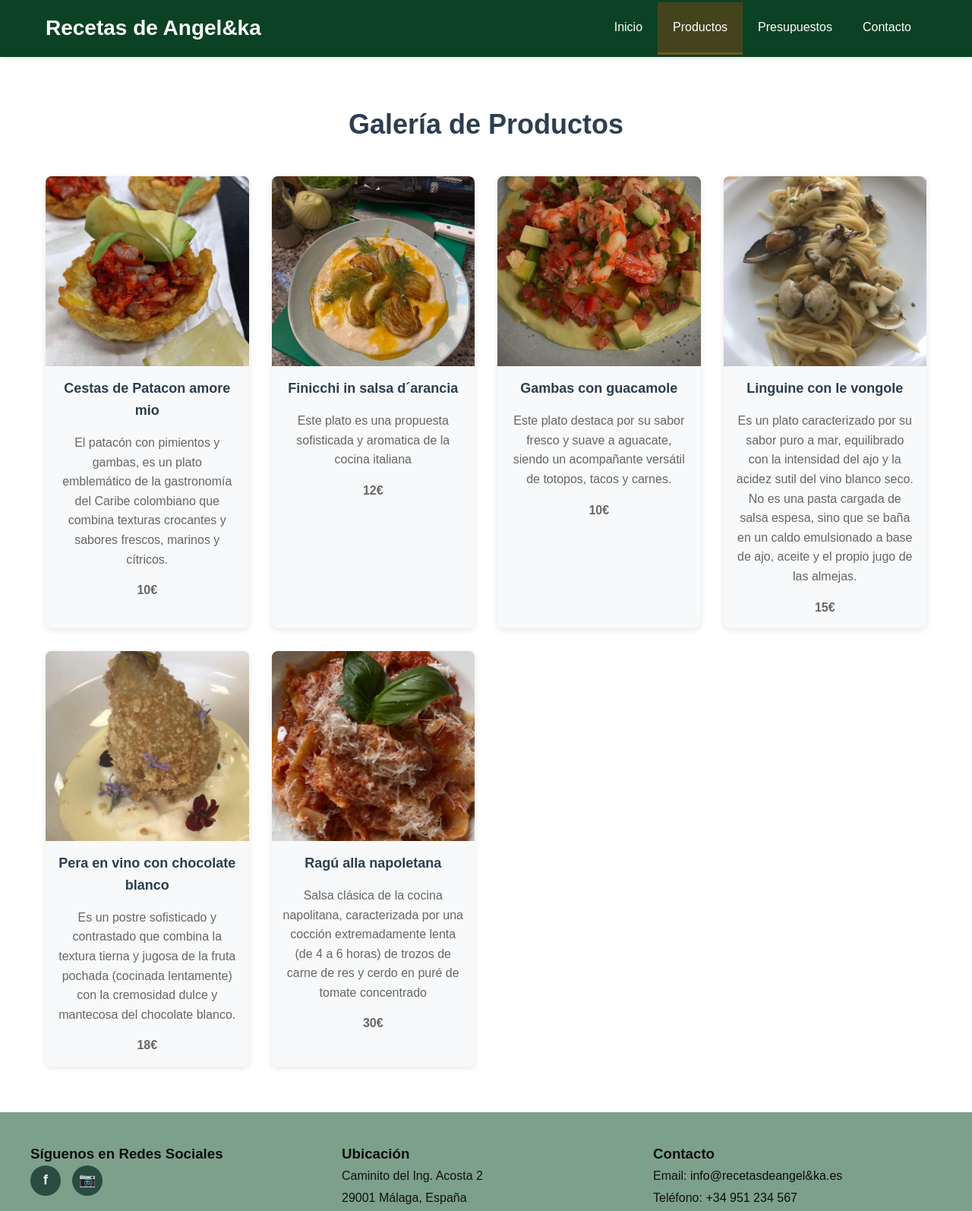
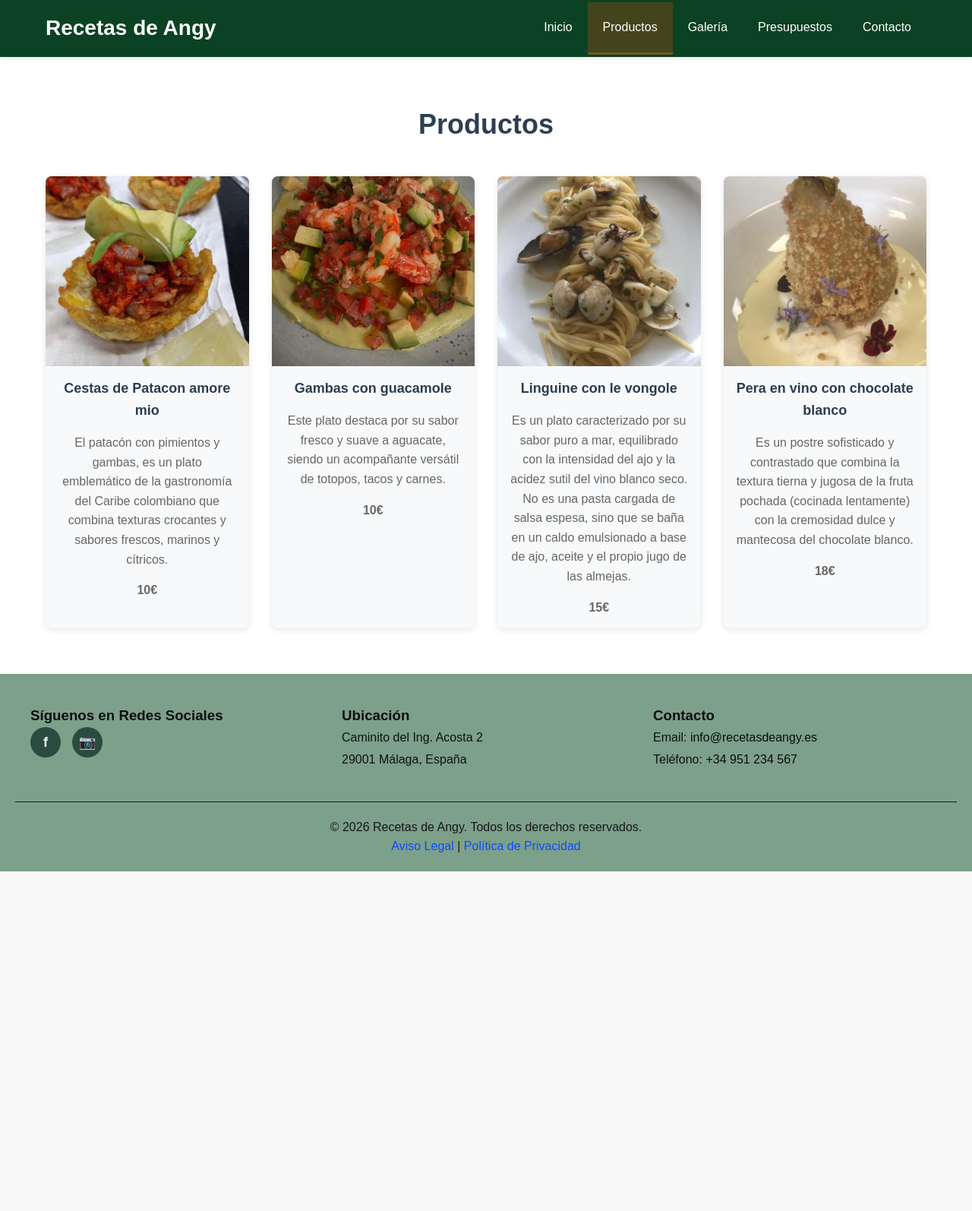
Before and after one commit to lavieja-sara/RecetasdeAngel-ka, a plain HTML site: page views/productos.html in a window 1280 px wide. Shown: the top 1594 px of the page at 76% size. After the commit the page ends 1147 px from the top, so only its background shows below. Drawn offline with Linux system fonts and the light colour scheme.

Commit message:
Add files via upload

```diff
--- a/views/productos.html
+++ b/views/productos.html
@@ -4,7 +4,7 @@
 <head>
     <meta charset="UTF-8">
     <meta name="viewport" content="width=device-width, initial-scale=1.0">
-    <title>Productos - Recetas de Angel&ka</title>
+    <title>Productos - Recetas de Angy</title>
     <link rel="stylesheet" href="../css/estilos.css">
 </head>
 <body>
@@ -13,12 +13,13 @@
         <nav class="navbar">
             <div class="navbar-container">
                 <div class="logo">
-                    <h1>Recetas de Angel&ka</h1>
+                    <h1>Recetas de Angy</h1>
                 </div>
 
                 <ul class="nav-menu">
                     <li><a href="../index.html" class="nav-link">Inicio</a></li>
                     <li><a href="productos.html" class="nav-link active">Productos</a></li>
+                    <li><a href="galeria.html" class="nav-link">Galería</a></li>
                     <li><a href="presupuesto.html" class="nav-link">Presupuestos</a></li>
                     <li><a href="contacto.html" class="nav-link">Contacto</a></li>
                 </ul>
@@ -30,7 +31,7 @@
 
         <section class="gallery-section">
             <div class="section-container">
-                <h2>Galería de Productos</h2>
+                <h2> Productos</h2>
                 <div class="gallery-grid">
 
                     <article class="gallery-item">
@@ -38,14 +39,6 @@
                         <h3>Cestas de Patacon amore mio</h3>
                         <p>El patacón con pimientos y gambas, es un plato emblemático de la gastronomía del Caribe colombiano que combina texturas crocantes y sabores frescos, marinos y cítricos.</p>
                         <p><strong>10€</strong></p>
-                    </article>
-
-
-                    <article class="gallery-item">
-                        <img src="../imagenescocina/Finicchi%20in%20salsa%20d´arancia.jpeg" alt="Finicchi in salsa d´arancia" width="1320" height="1402">
-                        <h3>Finicchi in salsa d´arancia</h3>
-                        <p>Este plato es una propuesta sofisticada y aromatica de la cocina italiana</p>
-                        <p><strong>12€</strong></p>
                     </article>
 
 
@@ -73,12 +66,7 @@
                     </article>
 
 
-                    <article class="gallery-item">
-                        <img src="../imagenescocina/Ragú%20a%20lla%20napoletana.jpeg" alt="Ragú a lla napoletana" width="1320" height="1630">
-                        <h3>Ragú alla napoletana</h3>
-                        <p>Salsa clásica de la cocina napolitana, caracterizada por una cocción extremadamente lenta (de 4 a 6 horas) de trozos de carne de res y cerdo en puré de tomate concentrado</p>
-                        <p><strong>30€</strong></p>
-                    </article>
+
                 </div>
             </div>
         </section>
@@ -90,12 +78,12 @@
             <div class="footer-section">
                 <h3>Síguenos en Redes Sociales</h3>
                 <div class="social-links">
-                    <a href="https://facebook.com/recetasdeangelka" target="_blank" title="Facebook">
+                    <a href="https://facebook.com/recetasdeangy" target="_blank" title="Facebook">
                         <span class="social-icon">f</span>
                     </a>
 
-                    <a href="https://instagram.com/recetasdeangelka" target="_blank" title="Instagram">
-                        <span class="social-icon">📷</span>
+                    <a href="https://instagram.com/recetasdeangy" target="_blank" title="Instagram">
+                        <span class="social-icon">&#128247;</span>
                     </a>
                 </div>
             </div>
@@ -106,13 +94,13 @@
             <div class="footer-section">
                 <h3>Contacto</h3>
                 <p>
-                    Email: <a href="mailto:info@recetasdeangelka.es">info@recetasdeangel&amp;ka.es</a><br>
+                    Email: <a href="mailto:info@recetasdeangy.es">info@recetasdeangy.es</a><br>
                     Teléfono: <a href="tel:+34951234567">+34 951 234 567</a>
                 </p>
             </div>
         </div>
         <div class="footer-bottom">
-            <p>&copy; 2026 Recetas de Angel&ka. Todos los derechos reservados.</p>
+            <p>&copy; 2026 Recetas de Angy. Todos los derechos reservados.</p>
             <a href="#" class="legal-link">Aviso Legal</a> |
             <a href="#" class="legal-link">Política de Privacidad</a>
         </div>
```
Also changed, not shown: views/contacto.html (+11 -10 lines), views/galeria.html (+6 -6 lines), views/presupuesto.html (+7 -6 lines).
